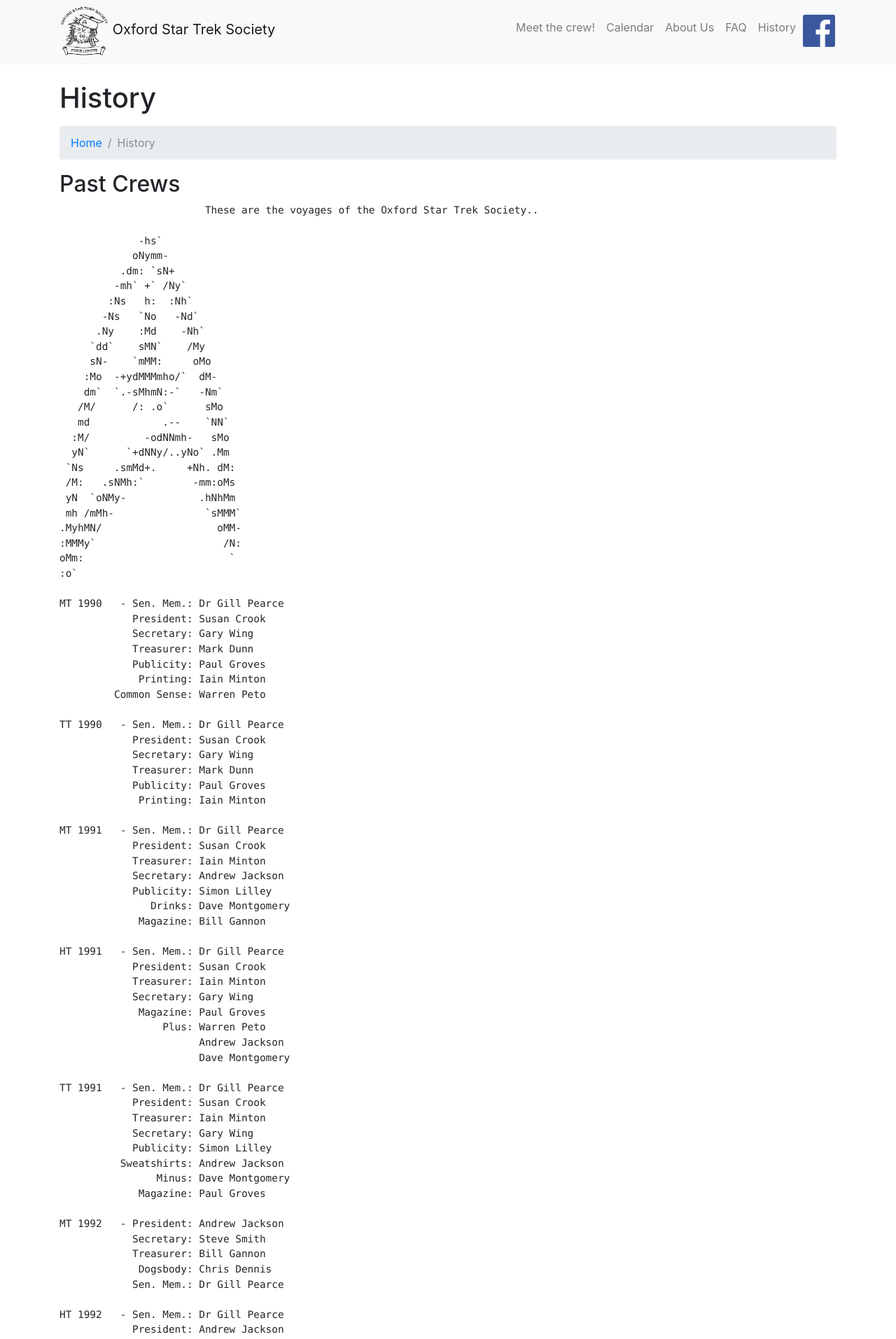
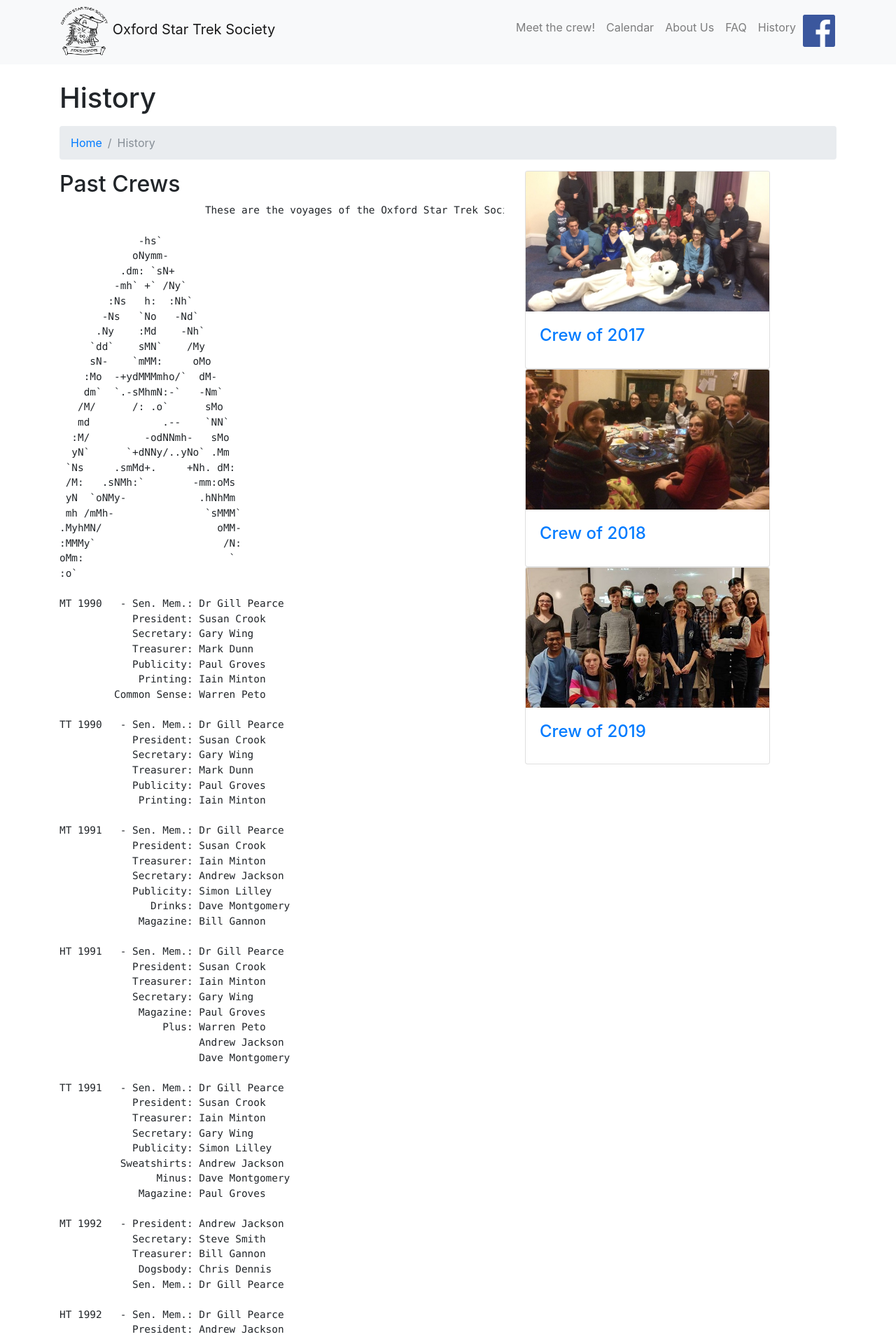
Before and after one commit to oxfordstartreksociety/oxfordstartreksociety.github.io, a Jekyll site: the page built from history.html, in a window 1280 px wide. Shown: the top 1913 px of the page at 70% size. Built offline with Jekyll 4.4.1, drawn with Linux system fonts in a browser that asks for light colours.

Commit message:
maybe fixed?

```diff
--- a/history.html
+++ b/history.html
@@ -10,8 +10,8 @@
 	</li>
 	<li class="breadcrumb-item active">History</li>
   </ol>
-  <div class="col-lg-7 mb-4">
-	<div class="row">
+  <div class="row">
+	<div class="col-lg-7 mb-4">
   		<h2>Past Crews</h2>
   		<div class="memorial">
 			<pre>
@@ -19,10 +19,8 @@
 			</pre>
   		</div>
 	</div>
-  </div>
-  <div class="col-lg-4 portfolio-item">
-	<div class="row">
-	  <div class="card h-100">
+  	<div class="col-lg-4 portfolio-item">
+	  <div class="card h-10">
 		<div class="card-img-trim">
 		  <a href="#"><img class="card-img-top card-img-trim"
 		  src="img/bear.jpg" alt=""></a>
@@ -33,8 +31,7 @@
 		  </h4>
 		</div>
 	  </div>
-	<div class="row">
-	  <div class="card h-100">
+	  <div class="card h-10">
 		<div class="card-img-trim">
 		  <a href="#"><img class="card-img-top card-img-trim"
 		  src="img/big_group.jpg" alt=""></a>
@@ -45,8 +42,7 @@
 		  </h4>
 		</div>
 	  </div>
-	<div class="row">
-	  <div class="card h-100">
+	  <div class="card h-10">
 		<div class="card-img-trim">
 		  <a href="#"><img class="card-img-top card-img-trim"
 		  src="img/group_Jan_2019_crop.jpg" alt=""></a>
@@ -56,6 +52,7 @@
 			<a href="#">Crew of 2019</a>
 		  </h4>
 		</div>
+	  </div>
 	</div>
   </div>
 </div>
```
